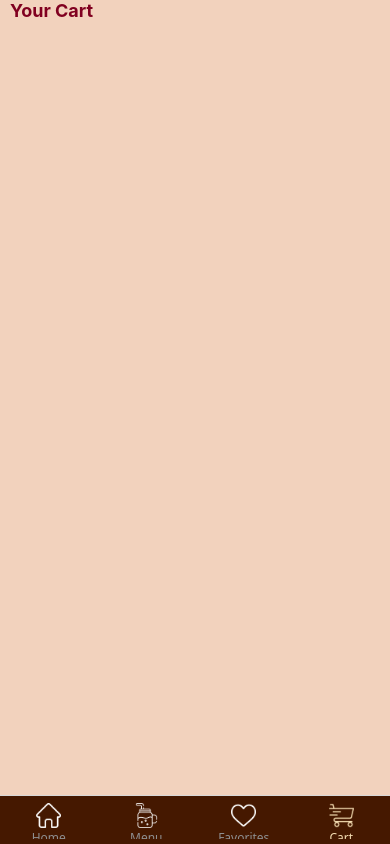
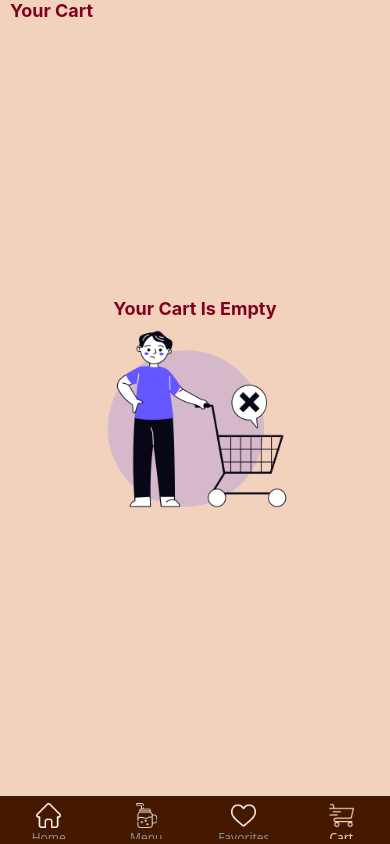
Before and after one commit to Sejal99/CafeApp, a React Native app: screen /Cart in a window 390 px wide. Built offline with nearby package versions, Linux system fonts and the light colour scheme.

Commit message:
user query

```diff
--- a/src/assets/index.ts
+++ b/src/assets/index.ts
@@ -9,4 +9,5 @@ export const Images = {
   coffeeIcon: require('./coffeeIcon.png'),
   home: require('./home.png'),
   user: require('./user.png'),
+  emptyCart: require('./shopping.png'),
 };
--- /dev/null
+++ b/src/components/EmptyCartAnimation.tsx
@@ -0,0 +1,55 @@
+import React, {useRef, useEffect} from 'react';
+import {Animated, StyleSheet, Text, View} from 'react-native';
+import {Images} from '../assets';
+
+const EmptyCartAnimation = () => {
+  const moveAnim = useRef(new Animated.Value(0)).current;
+
+  useEffect(() => {
+    Animated.loop(
+      Animated.sequence([
+        Animated.timing(moveAnim, {
+          toValue: 10,
+          duration: 500,
+          useNativeDriver: true,
+        }),
+        Animated.timing(moveAnim, {
+          toValue: -10,
+          duration: 500,
+          useNativeDriver: true,
+        }),
+      ]),
+    ).start();
+  }, [moveAnim]);
+
+  return (
+    <View style={styles.container}>
+      <Text style={styles.text}>Your Cart Is Empty</Text>
+      <Animated.Image
+        source={Images.emptyCart}
+        style={[styles.image, {transform: [{translateX: moveAnim}]}]}
+        resizeMode="contain"
+      />
+    </View>
+  );
+};
+
+const styles = StyleSheet.create({
+  container: {
+    alignItems: 'center',
+    justifyContent: 'center',
+    flex: 1,
+  },
+  image: {
+    width: 200,
+    height: 200,
+  },
+  text: {
+    color: '#800020',
+    fontSize: 18,
+    alignSelf: 'center',
+    fontWeight: 'bold',
+  },
+});
+
+export default EmptyCartAnimation;
--- a/src/navigation/index.tsx
+++ b/src/navigation/index.tsx
@@ -3,6 +3,7 @@ import {createNativeStackNavigator} from '@react-navigation/native-stack';
 import React from 'react';
 
 import BottomStack from './bottomTab/bottomStack';
+import Details from '../screens/details';
 
 const RootNavigator = () => {
   const Stack = createNativeStackNavigator();
@@ -15,6 +16,11 @@ const RootNavigator = () => {
           component={BottomStack}
           options={{headerShown: false}}
         />
+        <Stack.Screen
+          name={'Details'}
+          component={Details}
+          options={{headerShown: false}}
+        />
       </Stack.Navigator>
     </NavigationContainer>
   );
--- a/src/screens/cart/index.tsx
+++ b/src/screens/cart/index.tsx
@@ -1,4 +1,4 @@
-import {View, Text, FlatList, Image} from 'react-native';
+import {View, Text, FlatList, Image, TouchableOpacity} from 'react-native';
 import React from 'react';
 import {useCartStore} from '../../store/cartStore';
 import {styles} from './styles';
@@ -6,9 +6,13 @@ import {SafeAreaView} from 'react-native-safe-area-context';
 import {Images} from '../../assets';
 import AddToCartCounter from '../../components/AddToCartCounter';
 import {useFetchMenu} from '../../store/userStore';
+import EmptyCartAnimation from '../../components/EmptyCartAnimation';
 
 const AddToCart = () => {
   const {cartItems, removeFromCart, clearCart, updateQuantity} = useCartStore();
+  const totalAmount = cartItems.reduce((total, item) => {
+    return total + item.price * (item.quantity || 1);
+  }, 0);
 
   const renderItem = ({item}: {item: any}) => {
     const cartItem = cartItems.find(cartItem => cartItem.id === item.id);
@@ -37,7 +41,7 @@ const AddToCart = () => {
             }}>
             <Text style={styles.email}>${item.price}</Text>
             <AddToCartCounter
-              initialCount={item.quantity || 1}
+              initialCount={item.quantity}
               onChange={newQty => {
                 if (newQty === 0) {
                   removeFromCart(item.id);
@@ -56,11 +60,26 @@ const AddToCart = () => {
   return (
     <SafeAreaView style={styles.container}>
       <Text style={styles.text}>Your Cart</Text>
-      <FlatList
-        data={cartItems}
-        keyExtractor={item => item.id.toString()}
-        renderItem={renderItem}
-      />
+      {cartItems.length === 0 ? (
+        <EmptyCartAnimation />
+      ) : (
+        <FlatList
+          data={cartItems}
+          keyExtractor={item => item.id.toString()}
+          renderItem={renderItem}
+        />
+      )}
+      {cartItems.length > 0 && (
+        <>
+          <View style={styles.totalBox}>
+            <Text style={styles.text}>Total Amount</Text>
+            <Text style={styles.totalAmount}>${totalAmount.toFixed(2)}</Text>
+          </View>
+          <TouchableOpacity style={styles.button}>
+            <Text style={styles.buttonText}>Click To Pay</Text>
+          </TouchableOpacity>
+        </>
+      )}
     </SafeAreaView>
   );
 };
--- a/src/screens/cart/styles.ts
+++ b/src/screens/cart/styles.ts
@@ -53,17 +53,41 @@ export const styles = StyleSheet.create({
     fontWeight: 'bold',
     marginHorizontal: 10,
   },
-box: {
-    // flexDirection: 'row',
-    // alignItems: 'center',
-    // borderRadius: 8,
-    // borderWidth: 2,
-    // borderColor: '#c67c4e',
-    // paddingHorizontal: 5,
-    // paddingVertical: 5,
-    // width: 120,
-    // alignSelf: 'flex-start',
-    // justifyCo;ntent: 'center',
-marginHorizontal:60
+  box: {
+    marginHorizontal: 60,
+  },
+  emptyCartImage: {
+    height: 200,
+    width: 200,
+    alignSelf: 'center',
+    justifyContent: 'center',
+    alignItems: 'center',
+  },
+  totalBox: {
+    padding: 16,
+    backgroundColor: '#c67c4e',
+    borderRadius: 4,
+    flexDirection: 'row',
+    justifyContent: 'space-between',
+    alignItems: 'center',
+  },
+  totalAmount: {
+    fontSize: 20,
+    fontWeight: 'bold',
+    color: 'white',
+  },
+  button: {
+    backgroundColor: '#9A2A2A',
+    padding: 20,
+    width: '50%',
+    justifyContent: 'center',
+    alignItems: 'center',
+    alignSelf: 'center',
+    borderRadius: 12,
+    top: 20,
+  },
+  buttonText: {
+    color: 'white',
+    fontSize: 14,
   },
 });
--- /dev/null
+++ b/src/screens/details/index.tsx
@@ -0,0 +1,17 @@
+import {Text, View} from 'react-native';
+import React from 'react';
+import {useRoute} from '@react-navigation/native';
+
+const Details = () => {
+  const route = useRoute();
+  const {item} = route.params || {};
+  console.log('item', item);
+
+  return (
+    <View>
+      <Text>Details Screen</Text>
+    </View>
+  );
+};
+
+export default Details;
--- /dev/null
+++ b/src/screens/details/styles.ts
@@ -0,0 +1,3 @@
+import {StyleSheet} from 'react-native';
+
+export const styles = StyleSheet.create({});
--- a/src/store/cartStore.ts
+++ b/src/store/cartStore.ts
@@ -15,6 +15,7 @@ type CartState = {
   removeFromCart: (id: number, source: CartItem['source']) => void;
   clearCart: () => void;
   updateQuantity: (id: number, quantity: number, source: CartItem['source']) => void;
+
 };
 
 export const useCartStore = create<CartState>(set => ({
```
Also changed, not shown: src/components/Header.tsx (+9 -1 lines), src/screens/home/index.tsx (+25 -10 lines), src/assets/shopping.png (added).
